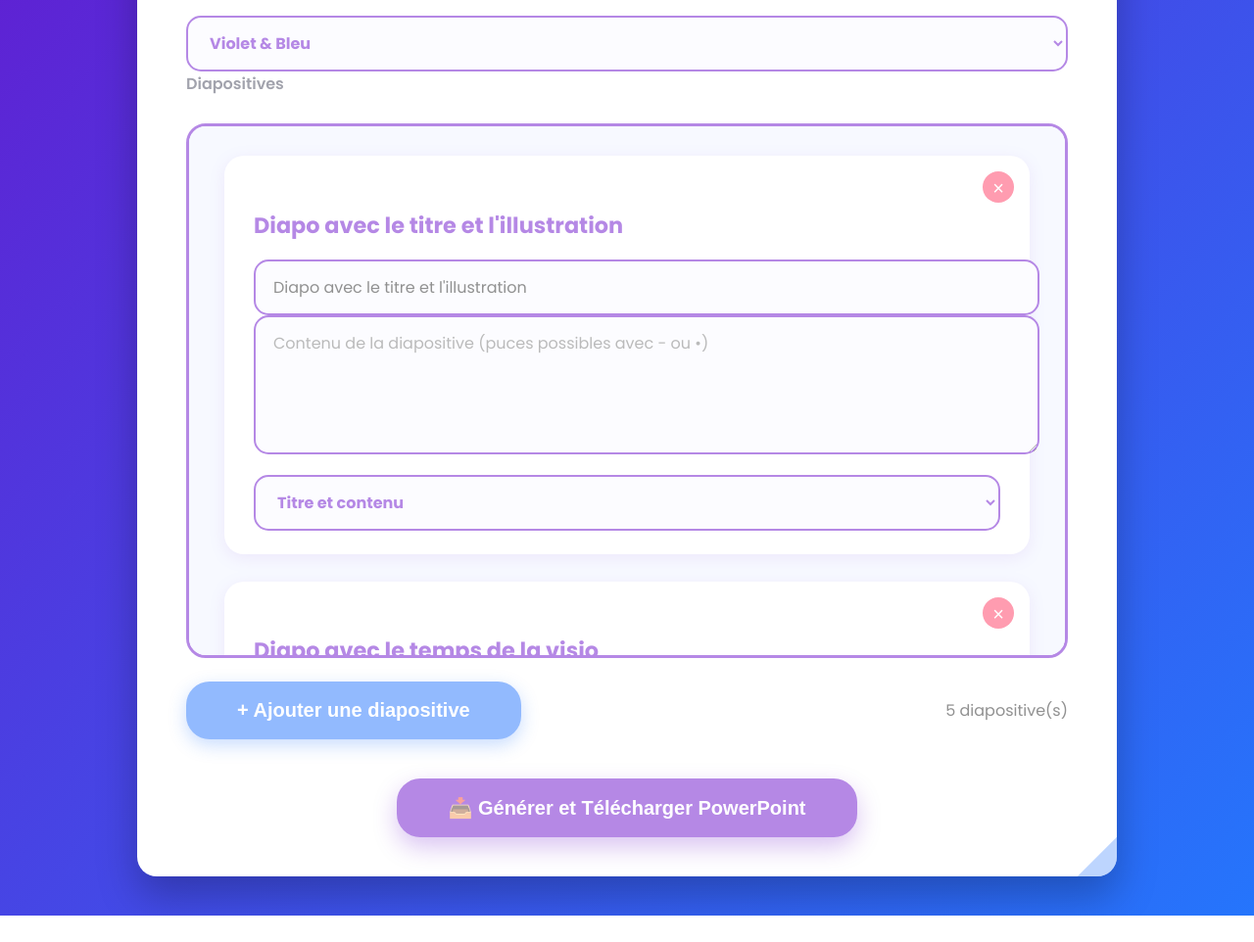
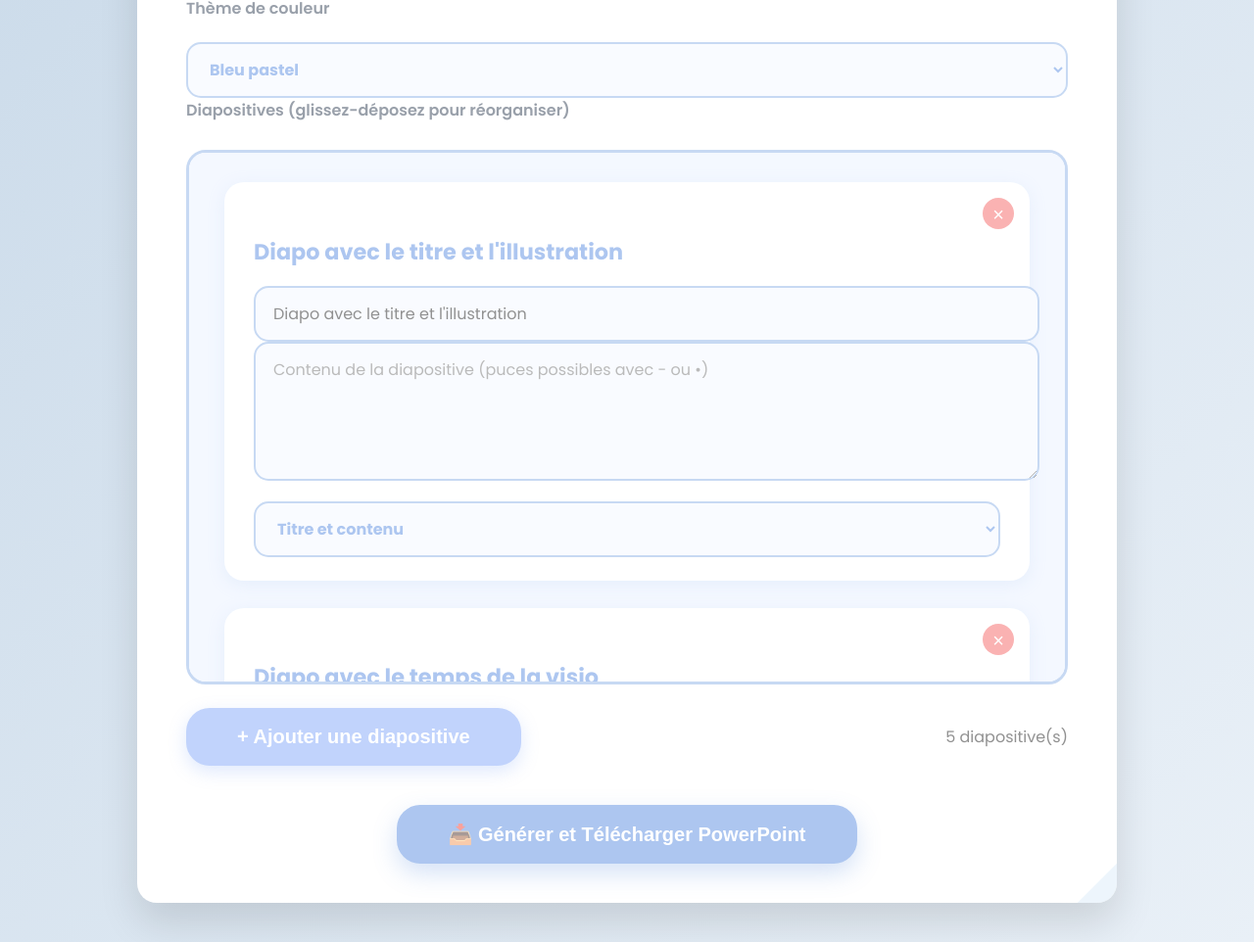
Before and after one commit to silverteacher/diaporamas, a plain HTML site: page index.html in a window 1280 px wide. Shown: the part 472-1434 px from the top of the page at 98% size. Before the commit the page ends 1407 px from the top, so only its background shows below. Drawn offline with nearby package versions, Linux system fonts and the light colour scheme.

Commit message:
Update index.html

```diff
--- a/index.html
+++ b/index.html
@@ -3,16 +3,18 @@
 <head>
 <meta charset="UTF-8" />
 <meta name="viewport" content="width=device-width, initial-scale=1" />
-<title>Générateur PowerPoint Coloré & Moderne</title>
+<title>Générateur PowerPoint Coloré & Pastel</title>
 <script src="https://cdn.jsdelivr.net/gh/gitbrent/pptxgenjs/dist/pptxgen.bundle.js"></script>
+<script src="https://cdn.jsdelivr.net/npm/sortablejs@1.15.0/Sortable.min.js"></script>
 <style>
   @import url('https://fonts.googleapis.com/css2?family=Poppins:wght@400;600;700&display=swap');
 
   body {
     margin: 0; padding: 0;
     font-family: 'Poppins', sans-serif;
-    background: linear-gradient(135deg, #6a11cb 0%, #2575fc 100%);
-    color: #fff;
+    /* Dégradé pastel bleu doux */
+    background: linear-gradient(135deg, #c7d8e8 0%, #e9f0f7 100%);
+    color: #222;
     min-height: 100vh;
     display: flex;
     justify-content: center;
@@ -24,20 +26,19 @@
     max-width: 900px;
     width: 100%;
     border-radius: 20px;
-    box-shadow: 0 20px 40px rgba(0,0,0,0.25);
+    box-shadow: 0 20px 40px rgba(0,0,0,0.12);
     padding: 40px 50px;
     position: relative;
     overflow: hidden;
   }
-  /* Arrière-plan géométrique coloré */
   .container::before {
     content: "";
     position: absolute;
     top: -120px; left: -120px;
     width: 300px; height: 300px;
-    background: #6a11cb;
+    background: #a3c4f3;
     clip-path: polygon(0 0, 100% 0, 0 100%);
-    opacity: 0.3;
+    opacity: 0.25;
     z-index: 0;
   }
   .container::after {
@@ -45,21 +46,21 @@
     position: absolute;
     bottom: -140px; right: -140px;
     width: 320px; height: 320px;
-    background: #2575fc;
+    background: #b9d6f2;
     clip-path: polygon(100% 0, 100% 100%, 0 100%);
-    opacity: 0.3;
+    opacity: 0.25;
     z-index: 0;
   }
   h1 {
     font-weight: 700;
     font-size: 2.8rem;
-    color: #1e1e2f;
+    color: #1e293b;
     margin-bottom: 10px;
     position: relative;
     z-index: 1;
   }
   p.subtitle {
-    color: #555770;
+    color: #475569;
     font-size: 1.15rem;
     margin-bottom: 36px;
     position: relative;
@@ -69,24 +70,24 @@
     display: block;
     font-weight: 600;
     margin-bottom: 8px;
-    color: #44475a;
+    color: #334155;
     font-size: 1rem;
   }
   input[type="text"], select, textarea {
     width: 100%;
     padding: 14px 18px;
-    border: 2px solid #6a11cb;
+    border: 2px solid #8fb3e6;
     border-radius: 15px;
     font-size: 1rem;
     font-family: inherit;
     transition: border-color 0.3s ease, box-shadow 0.3s ease;
-    background: #f8f9ff;
+    background: #f2f7ff;
     color: #222;
   }
   input[type="text"]:focus, select:focus, textarea:focus {
-    border-color: #2575fc;
+    border-color: #5a8de0;
     outline: none;
-    box-shadow: 0 0 12px rgba(37, 117, 252, 0.6);
+    box-shadow: 0 0 12px rgba(90, 141, 224, 0.5);
     background: #fff;
   }
   textarea {
@@ -95,10 +96,10 @@
   }
   .slides-container {
     margin-top: 28px;
-    border: 3px solid #6a11cb;
+    border: 3px solid #8fb3e6;
     border-radius: 20px;
     padding: 30px 36px;
-    background: #eef2ff;
+    background: #e8f0ff;
     max-height: 480px;
     overflow-y: auto;
     position: relative;
@@ -110,15 +111,19 @@
     padding: 24px 30px;
     margin-bottom: 28px;
     position: relative;
-    box-shadow: 0 4px 16px rgba(106, 17, 203, 0.15);
+    box-shadow: 0 4px 16px rgba(143, 179, 230, 0.3);
     transition: box-shadow 0.3s ease;
+    cursor: grab;
+  }
+  .slide-item:active {
+    cursor: grabbing;
   }
   .slide-item:hover {
-    box-shadow: 0 8px 28px rgba(37, 117, 252, 0.3);
+    box-shadow: 0 8px 28px rgba(90, 141, 224, 0.5);
   }
   .slide-item h4 {
     margin-bottom: 18px;
-    color: #6a11cb;
+    color: #5a8de0;
     font-weight: 700;
     font-size: 1.4rem;
   }
@@ -126,7 +131,7 @@
     position: absolute;
     top: 16px;
     right: 16px;
-    background: #ff3860;
+    background: #f56565;
     border: none;
     color: white;
     width: 32px;
@@ -137,14 +142,15 @@
     line-height: 32px;
     text-align: center;
     transition: background-color 0.3s ease;
+    z-index: 2;
   }
   .remove-slide:hover {
-    background: #d32f4a;
+    background: #c53030;
   }
   select {
     margin-top: 14px;
     font-weight: 700;
-    color: #6a11cb;
+    color: #5a8de0;
   }
   .image-upload {
     margin-top: 16px;
@@ -153,7 +159,7 @@
     gap: 16px;
   }
   .image-upload label {
-    background: #2575fc;
+    background: #5a8de0;
     color: white;
     padding: 10px 26px;
     border-radius: 20px;
@@ -164,7 +170,7 @@
     transition: background-color 0.3s ease;
   }
   .image-upload label:hover {
-    background: #1b54b5;
+    background: #3d6ec9;
   }
   .image-upload input[type="file"] {
     display: none;
@@ -173,14 +179,14 @@
     max-width: 140px;
     max-height: 90px;
     border-radius: 12px;
-    border: 2px solid #d1d8de;
+    border: 2px solid #a8c0f0;
     object-fit: contain;
     display: none;
-    box-shadow: 0 4px 12px rgba(37, 117, 252, 0.15);
+    box-shadow: 0 4px 12px rgba(90, 141, 224, 0.2);
   }
   .image-info {
     font-size: 0.9rem;
-    color: #6a11cb;
+    color: #5a8de0;
     font-style: italic;
   }
   .controls {
@@ -201,29 +207,29 @@
     transition: background-color 0.3s ease, box-shadow 0.3s ease;
   }
   button.btn-primary {
-    background-color: #6a11cb;
+    background-color: #5a8de0;
     color: white;
-    box-shadow: 0 10px 24px rgba(106, 17, 203, 0.5);
+    box-shadow: 0 10px 24px rgba(90, 141, 224, 0.5);
   }
   button.btn-primary:hover {
-    background-color: #4e0ea6;
-    box-shadow: 0 14px 32px rgba(78, 14, 166, 0.7);
+    background-color: #3d6ec9;
+    box-shadow: 0 14px 32px rgba(61, 110, 201, 0.7);
   }
   button.btn-secondary {
-    background-color: #2575fc;
+    background-color: #82a7f8;
     color: white;
-    box-shadow: 0 6px 18px rgba(37, 117, 252, 0.5);
+    box-shadow: 0 6px 18px rgba(130, 167, 248, 0.5);
   }
   button.btn-secondary:hover {
-    background-color: #1b54b5;
-    box-shadow: 0 8px 24px rgba(27, 84, 181, 0.7);
+    background-color: #5a8de0;
+    box-shadow: 0 8px 24px rgba(90, 141, 224, 0.7);
   }
   .loading {
     margin-top: 32px;
     display: none;
     align-items: center;
     gap: 14px;
-    color: #6a11cb;
+    color: #5a8de0;
     font-weight: 700;
     font-size: 1.15rem;
   }
@@ -233,8 +239,8 @@
   .spinner {
     width: 26px;
     height: 26px;
-    border: 4px solid #dcd6f7;
-    border-top-color: #6a11cb;
+    border: 4px solid #d6e1fa;
+    border-top-color: #5a8de0;
     border-radius: 50%;
     animation: spin 1s linear infinite;
   }
@@ -261,9 +267,9 @@
 </style>
 </head>
 <body>
-  <main class="container" role="main" aria-label="Générateur de présentation PowerPoint coloré et moderne">
+  <main class="container" role="main" aria-label="Générateur de présentation PowerPoint coloré et pastel avec réorganisation">
     <h1>Générateur PowerPoint</h1>
-    <p class="subtitle">Créez des présentations dynamiques et colorées avec vos contenus et images.</p>
+    <p class="subtitle">Créez des présentations pastel, dynamiques et personnalisées avec images. Glissez-déposez les diapositives pour les réorganiser.</p>
 
     <form id="presentationForm" style="opacity: 0.5;">
       <div class="form-group">
@@ -279,16 +285,16 @@
       <div class="form-group">
         <label for="theme">Thème de couleur</label>
         <select id="theme" name="theme" aria-label="Choisir un thème de couleur">
-          <option value="blue">Violet & Bleu</option>
-          <option value="green">Vert nature</option>
-          <option value="orange">Orange & Corail</option>
-          <option value="red">Rouge & Rose</option>
-          <option value="purple">Prune & Lavande</option>
+          <option value="blue">Bleu pastel</option>
+          <option value="green">Vert pastel</option>
+          <option value="orange">Orange pastel</option>
+          <option value="red">Rouge pastel</option>
+          <option value="purple">Violet pastel</option>
         </select>
       </div>
 
       <div class="form-group">
-        <label>Diapositives</label>
+        <label>Diapositives (glissez-déposez pour réorganiser)</label>
         <div class="slides-container" id="slidesContainer" aria-live="polite" aria-relevant="additions removals"></div>
         <div class="controls">
           <button type="button" class="btn btn-secondary" aria-label="Ajouter une nouvelle diapositive" onclick="addSlide()">+ Ajouter une diapositive</button>
@@ -314,13 +320,14 @@
 <script>
   let slideCounter = 0;
   const themes = {
-    blue: { primary: '6a11cb', secondary: '2575fc', background: 'f0f4ff' },
-    green: { primary: '27ae60', secondary: '2ecc71', background: 'e6f4ea' },
-    orange: { primary: 'e67e22', secondary: 'f39c12', background: 'fff5e6' },
-    red: { primary: 'e74c3c', secondary: 'ff6f61', background: 'ffe6e6' },
-    purple: { primary: '8e44ad', secondary: '9b59b6', background: 'f3e6ff' }
+    blue: { primary: '6a8de0', secondary: 'a3bff7', background: 'f0f4ff' },
+    green: { primary: '27ae60', secondary: '7edc8a', background: 'e6f4ea' },
+    orange: { primary: 'e67e22', secondary: 'f4b681', background: 'fff5e6' },
+    red: { primary: 'e74c3c', secondary: 'f28b8b', background: 'ffe6e6' },
+    purple: { primary: '8e44ad', secondary: 'bb8fce', background: 'f3e6ff' }
   };
 
+  // Tes diapositives fixes en début
   const defaultSlides = [
     "Diapo avec le titre et l'illustration",
     "Diapo avec le temps de la visio",
@@ -328,6 +335,7 @@
     "Diapo avec le sommaire",
     "Diapo brise glace"
   ];
+  // Tes diapositives fixes en fin
   const endSlides = [
     "Diapo Pause",
     "Diapo des questions",
@@ -339,6 +347,7 @@
     const container = document.getElementById('slidesContainer');
     const slideDiv = document.createElement('div');
     slideDiv.className = 'slide-item';
+    slideDiv.setAttribute('draggable', 'true');
     slideDiv.innerHTML = `
       <button type="button" class="remove-slide" aria-label="Supprimer cette diapositive" onclick="removeSlide(this)">×</button>
       <h4>${defaultTitle ? defaultTitle : `Diapositive ${slideCounter}`}</h4>
@@ -406,6 +415,7 @@
       if (typeof PptxGenJS !== 'undefined') {
         clearInterval(interval);
         document.getElementById('presentationForm').style.opacity = '1';
+        initDragAndDrop();
       } else if (attempts >= maxAttempts) {
         clearInterval(interval);
         alert('Erreur : Impossible de charger la bibliothèque PowerPoint. Actualisez la page.');
@@ -436,6 +446,7 @@
       pptx.title = title;
       pptx.subject = 'Présentation générée automatiquement';
 
+      // Récupère les diapositives dans l’ordre actuel du DOM
       const slides = document.querySelectorAll('.slide-item');
       const slidePromises = Array.from(slides).map(async (slideElem) => {
         const inputs = slideElem.querySelectorAll('input[type="text"], textarea, select');
@@ -492,6 +503,7 @@
         }
       });
 
+      // Ajoute les diapositives fixes de fin automatiquement
       endSlides.forEach(title => {
         const slide = pptx.addSlide();
         slide.background = { color: theme.background };
@@ -514,6 +526,17 @@
       console.error(err);
     }
   }
+
+  // Initialise SortableJS pour drag & drop
+  function initDragAndDrop() {
+    Sortable.create(document.getElementById('slidesContainer'), {
+      animation: 150,
+      ghostClass: 'sortable-ghost',
+      handle: '.slide-item',
+      filter: '.remove-slide',
+      onEnd: () => updateSlideCount()
+    });
+  }
 </script>
 </body>
 </html>
```
